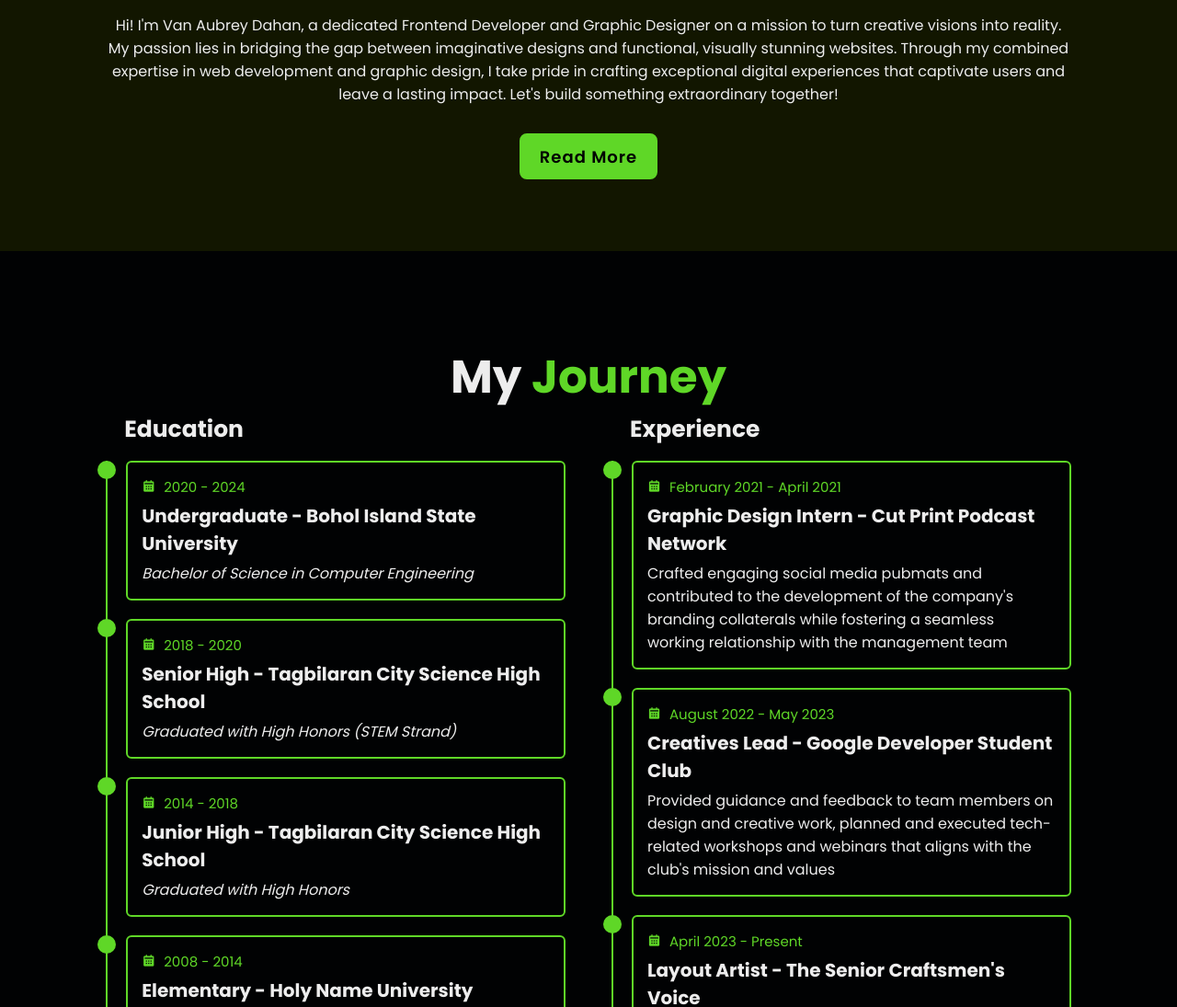
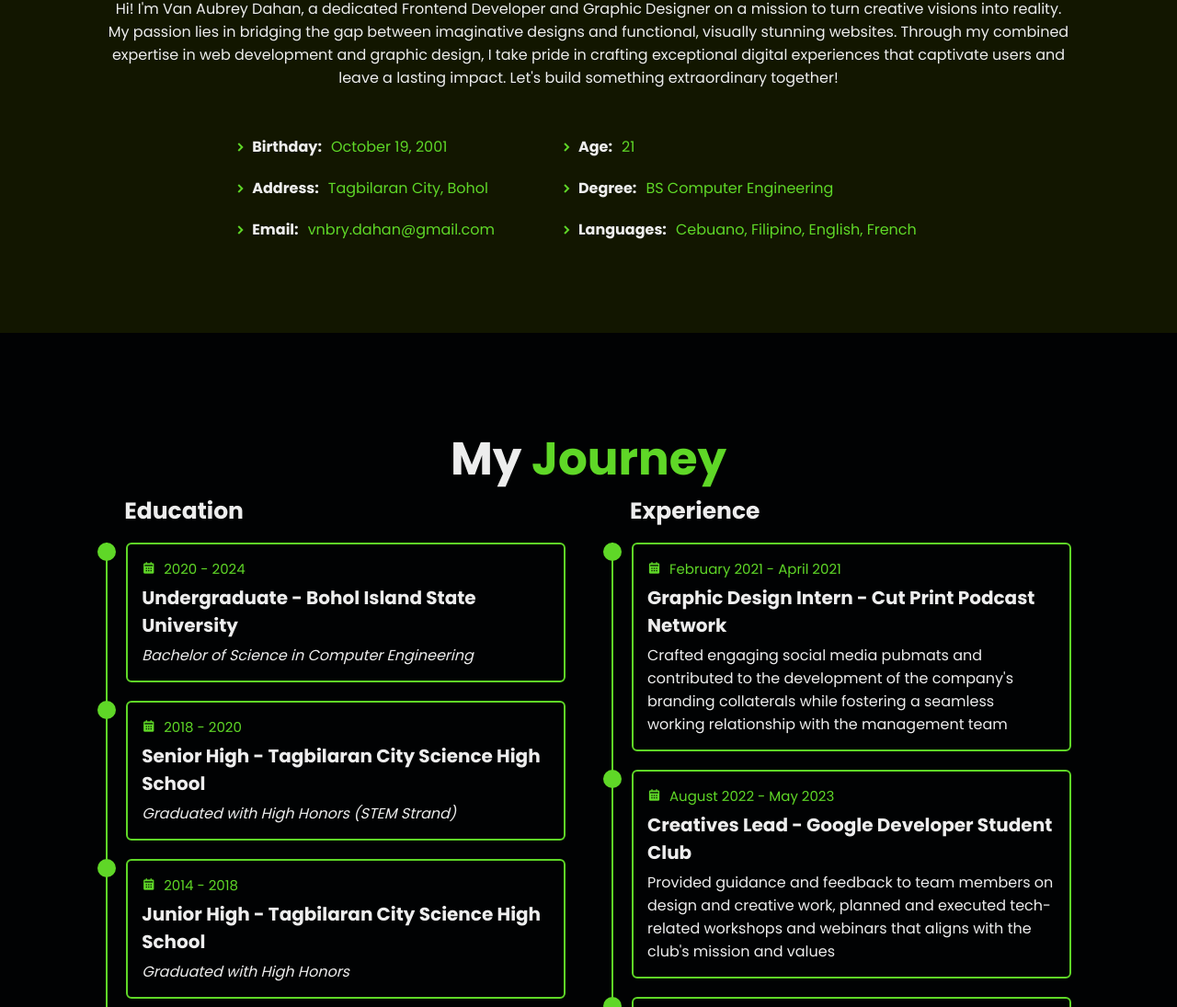
Before and after one commit to VanAubrey/Personal-Portfolio-Website, a plain HTML site: page Profile Portfolio Website/index.html in a window 1280 px wide. Shown: the part 1327-2422 px from the top of the page at 92% size. Drawn offline with nearby package versions, Linux system fonts and the light colour scheme.

Commit message:
Added About Me Section details

```diff
--- a/Profile Portfolio Website/css/style.css
+++ b/Profile Portfolio Website/css/style.css
@@ -88,7 +88,7 @@ section {
     display: flex;
     align-items: center;
     padding: 0 9%;
-    background: url('/images/home3.png') no-repeat;
+    background: url('../images/home3.png') no-repeat;
     /* background: var(--bg-color); */
     background-size: cover;
     background-position: center;
@@ -343,13 +343,58 @@ span {
     margin: 2rem 0 3rem;
 }
 
-.btn-box.btns {
-    display: inline-block;
-    width: 15rem;
+.about-row {
+    display: flex;
+    flex-wrap: wrap;
+    gap: 5rem;
 }
 
-.btn-box.btns a::before {
-    background: var(--second-bg-color);
+.about-row .about-col {
+    display: flex;
+    margin: 0px 50px 10px 50px;
+    width: 100%;
+}
+
+.about-row .about-col .col-content {
+    position: relative;
+    padding-left: 2rem;
+}
+
+.about-col .col-content ul {
+    list-style: none;
+    padding: 0;
+    margin: 0;
+}
+
+.about-col .col-content ul li {
+    margin-bottom: 20px;
+    display: flex;
+    align-items: center;
+}
+
+.about-col .col-content ul strong {
+    margin-right: 10px;
+    font-size: 1.6rem;
+}
+
+.about-col .col-content ul span {
+    font-size: 1.6rem;
+    width: 100%;
+}
+
+.about-col .col-content ul i {
+    font-size: 16px;
+    margin-right: 5px;
+    color: var(--main-color);
+    line-height: 0;
+}
+
+@media (max-width: 850px) {
+    .about-row .about-col {
+        flex-direction: column;
+        margin: auto;
+        justify-content: center;
+    }
 }
 
 .education {
--- a/Profile Portfolio Website/index.html
+++ b/Profile Portfolio Website/index.html
@@ -5,7 +5,12 @@
     <meta charset="UTF-8">
     <meta http-equiv="X-UA-Compatible" content="IE=edge">
     <meta name="viewport" content="width=device-width, initial-scale=1.0">
-    <title>Complete Responsive Personal Portfolio Website HTML CSS Javascript</title>
+    <title>Van Aubrey Dahan</title>
+
+    <!-- add icon link -->
+    <link rel = "icon" href =
+    "./images/logo.png"
+            type = "image/x-icon">
 
     <link rel="stylesheet" href="css/style.css">
     <link rel="stylesheet" href="css/lightbox.css">
@@ -79,11 +84,30 @@
             <h3>Frontend Developer & Graphic Designer</h3>
             <p>Hi! I'm Van Aubrey Dahan, a dedicated Frontend Developer and Graphic Designer on a mission to turn creative visions into reality. My passion lies in bridging the gap between imaginative designs and functional, visually stunning websites. Through my combined expertise in web development and graphic design, I take pride in crafting exceptional digital experiences that captivate users and leave a lasting impact. Let's build something extraordinary together!
             </p>
+        </div>
 
-            <div class="btn-box btns">
-                <a href="#" class="btn">Read More</a>
+        <div class="about-row">
+            <div class="about-col">
+                <div class="col-content">
+                    <ul>
+                        <li><i class="bx bxs-chevron-right"></i> <strong>Birthday:</strong> <span>October 19, 2001</span></li>
+                        <li><i class="bx bxs-chevron-right"></i> <strong>Address:</strong> <span>Tagbilaran City, Bohol</span></li>
+                        <li><i class="bx bxs-chevron-right"></i> <strong>Email:</strong> <span>vnbry.dahan@gmail.com</span></li>
+                    </ul>
+                </div>
+
+            <div class="about-col">
+                <div class="col-content">
+                    <ul>
+                        <li><i class="bx bxs-chevron-right"></i> <strong>Age:</strong> <span>21</span></li>
+                        <li><i class="bx bxs-chevron-right"></i> <strong>Degree:</strong> <span>BS Computer Engineering</span></li>
+                        <li><i class="bx bxs-chevron-right"></i> <strong>Languages:</strong> <span>Cebuano, Filipino, English, French</span></li>
+                    </ul>
+                </div>
             </div>
         </div>
+
+
     </section>
 
     <!-- education section design -->
```
Also changed, not shown: Profile Portfolio Website/images/logo.png (added).
